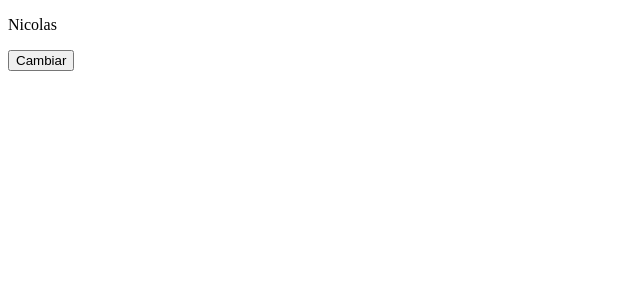
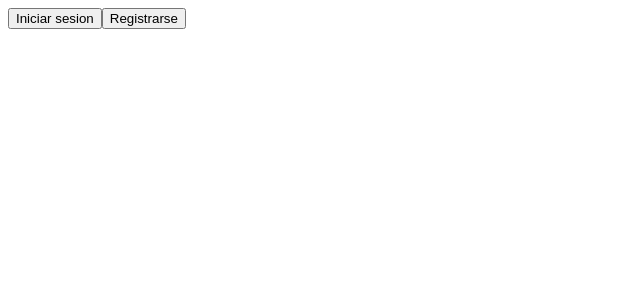
Before and after one commit to FiascheNicolas/AngularTutorial, an Angular app: page / in a window 1280 px wide. Shown: the top 300 px of the page, without its empty margins (0-640 px from the left). Built offline with nearby package versions, Linux system fonts and the light colour scheme.

Commit message:
Parte 3. Condiciones y plantillas.

```diff
--- a/src/app/app.module.ts
+++ b/src/app/app.module.ts
@@ -2,12 +2,12 @@ import { BrowserModule } from '@angular/platform-browser';
 import { NgModule } from '@angular/core';
 
 import { AppComponent } from './app/app.component';
-import { HeaderComponent } from './header/header.component';
+import { UserComponent } from './user/user.component';
 
 @NgModule({
   declarations: [
     AppComponent,
-    HeaderComponent
+    UserComponent
   ],
   imports: [
     BrowserModule
--- a/src/app/app/app.component.html
+++ b/src/app/app/app.component.html
@@ -1 +1 @@
-<tut-header></tut-header>
+<app-user></app-user>
--- a/src/app/header/header.component.html
+++ /dev/null
@@ -1,2 +0,0 @@
-<p>{{ nombre }}</p>
-<button (click)=cambiarNombre()>Cambiar</button>
--- a/src/app/header/header.component.ts
+++ /dev/null
@@ -1,22 +0,0 @@
-import { Component, OnInit } from '@angular/core';
-
-@Component({
-  selector: 'tut-header',
-  templateUrl: './header.component.html',
-  styleUrls: ['./header.component.css']
-})
-export class HeaderComponent {
-  constructor() {
-    console.log('Componente header creandose.');
-  }
-
-  ngOnInit(){
-    console.log('Componente header ya creado.');
-  }
-
-  nombre = "Nicolas"
-
-  cambiarNombre(){
-    this.nombre = 'GF';
-  }
-}
--- /dev/null
+++ b/src/app/user/user.component.html
@@ -0,0 +1,21 @@
+<ng-container *ngIf="!isLogged; else logueado">
+
+    <button (click)="isLogged = true">Iniciar sesion</button>
+    <button>Registrarse</button>
+
+</ng-container>
+
+<ng-template #logueado>
+
+    <button>Ir a administracion</button>
+    <button>Ir a mi perfil</button>
+    <button (click)="isLogged = false">Cerrar sesion</button>
+    <button (click)="userLevel = userLevel + 1">Suma nivel</button>
+    {{ userLevel }}
+</ng-template>
+
+<ng-container *ngIf="userLevel >= 10">
+
+    <button>Ir a configuración de la página</button>
+
+</ng-container>
--- /dev/null
+++ b/src/app/user/user.component.ts
@@ -0,0 +1,15 @@
+import { Component } from '@angular/core';
+
+@Component({
+  selector: 'app-user',
+  templateUrl: './user.component.html',
+  styleUrls: ['./user.component.css']
+})
+export class UserComponent{
+
+  constructor() { }
+
+  isLogged:boolean = false;
+
+  userLevel:number = 5;
+}
```
Also changed, not shown: src/app/user/user.component.css (added).
